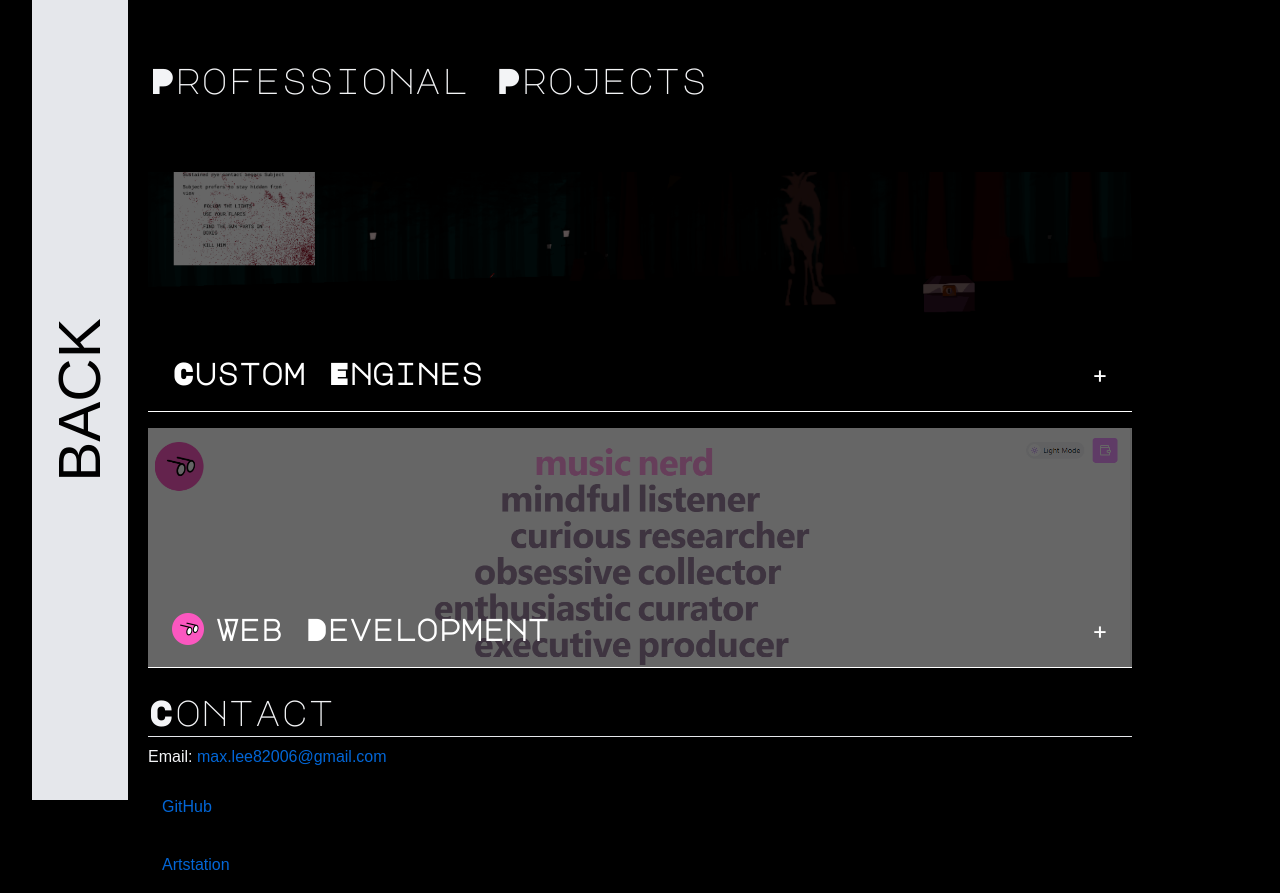
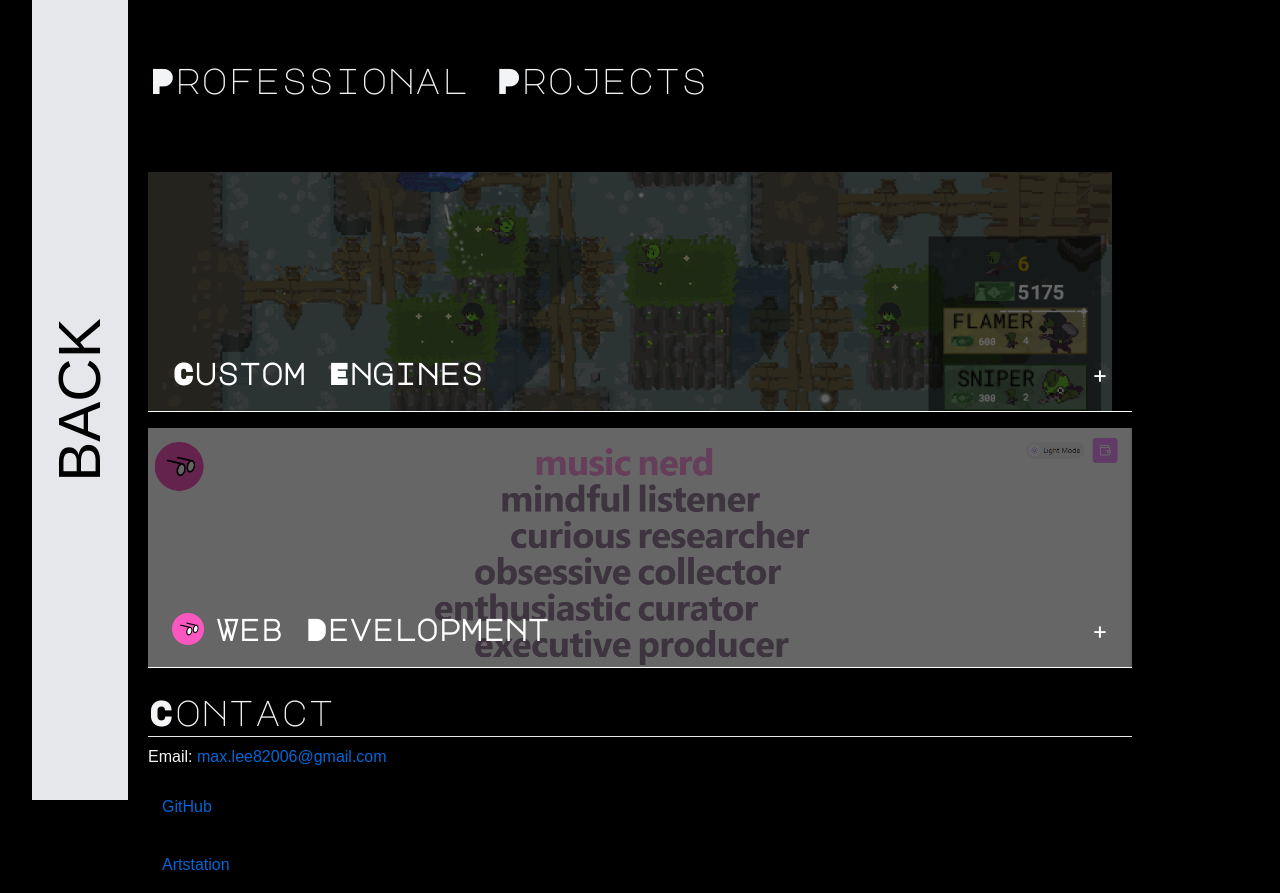
Before and after one commit to maxlee2006/maxlee2006.github.io, a Next.js app: page /professional-projects in a window 1280 px wide. Built offline with nearby package versions, Linux system fonts and the light colour scheme; a web font is replaced by a local one.

Commit message:
changed custom engines pic to be more readable

```diff
--- a/pages/professional-projects.tsx
+++ b/pages/professional-projects.tsx
@@ -70,7 +70,7 @@ export default function Professional() {
             onClick={() => toggleProject('custom engines')}
             className="relative w-full px-6 h-60 py-5 text-left transition-colors flex justify-between items-end border-b border-white overflow-hidden"
             style={{
-              backgroundImage: 'url(/assets/images/evergreen.png)',
+              backgroundImage: 'url(/assets/images/Screenshot_02.png)',
               backgroundSize: 'cover',
               backgroundPosition: 'center',
             }}
```
